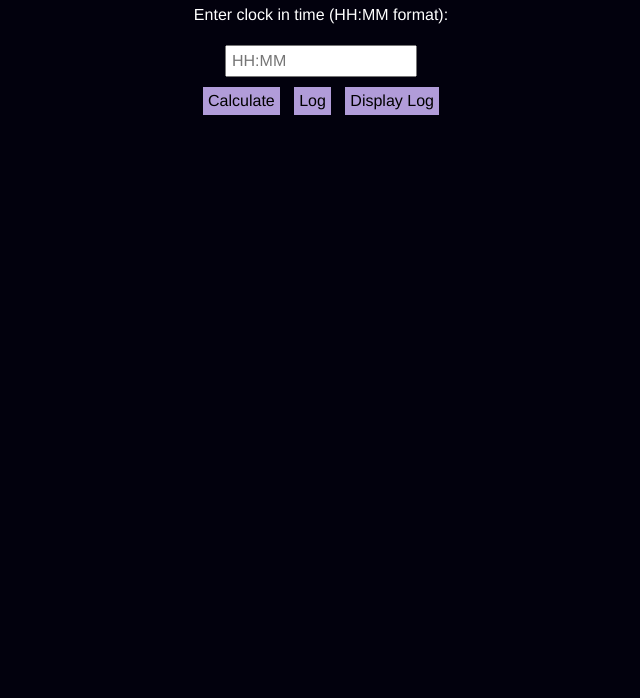
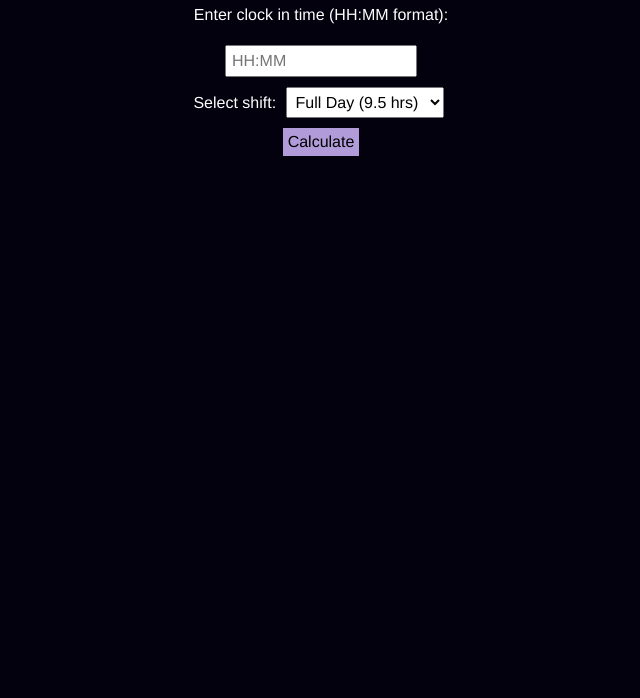
Before and after one commit to mysticalVII/time, a plain HTML site: page index.html in a window 1280 px wide. Shown: the part 102-800 px from the top of the page, without its empty margins (319-959 px from the left). Drawn offline with Linux system fonts and the light colour scheme.

Commit message:
Update index.html
Updated the UI

```diff
--- a/index.html
+++ b/index.html
@@ -12,7 +12,7 @@
             text-align: center;
             margin-top: 50px;
         }
-        input, button {
+        input, button, select {
             font-family: Helvetica, sans-serif;
             font-size: 16px;
             margin: 5px;
@@ -47,12 +47,18 @@
     <p>Enter clock in time (HH:MM format):</p>
     <input type="text" id="timeInput" placeholder="HH:MM">
     <br>
+
+    <!-- Shift length toggle -->
+    <label for="shiftLength">Select shift:</label>
+    <select id="shiftLength">
+        <option value="9.5" selected>Full Day (9.5 hrs)</option>
+        <option value="4.5">Half Day (4.5 hrs)</option>
+    </select>
+    <br>
+
     <button onclick="calculateTime()">Calculate</button>
-    <button onclick="logTime()">Log</button>
-    <button onclick="toggleLog()">Display Log</button>
     <p id="result"></p>
     <p id="countdown"></p>
-    <div id="logTable" style="display: none;"></div>
 
     <script src="script.js"></script>
 
```
